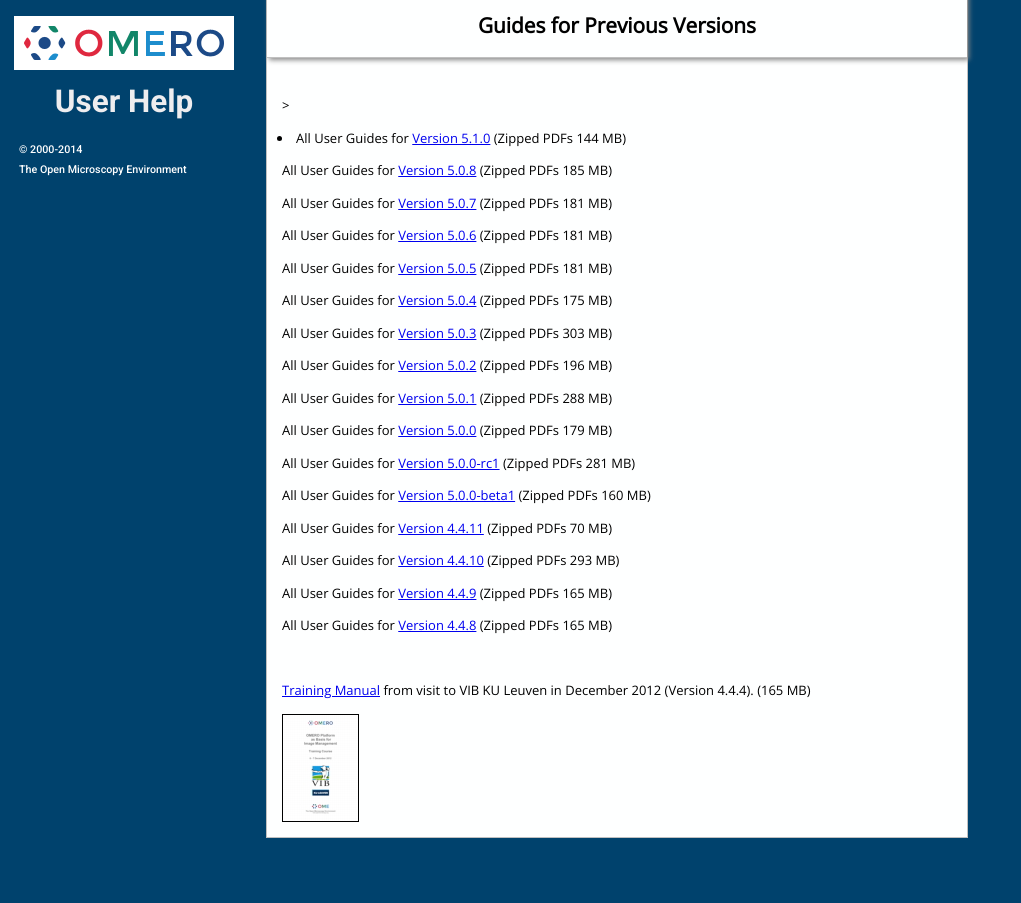
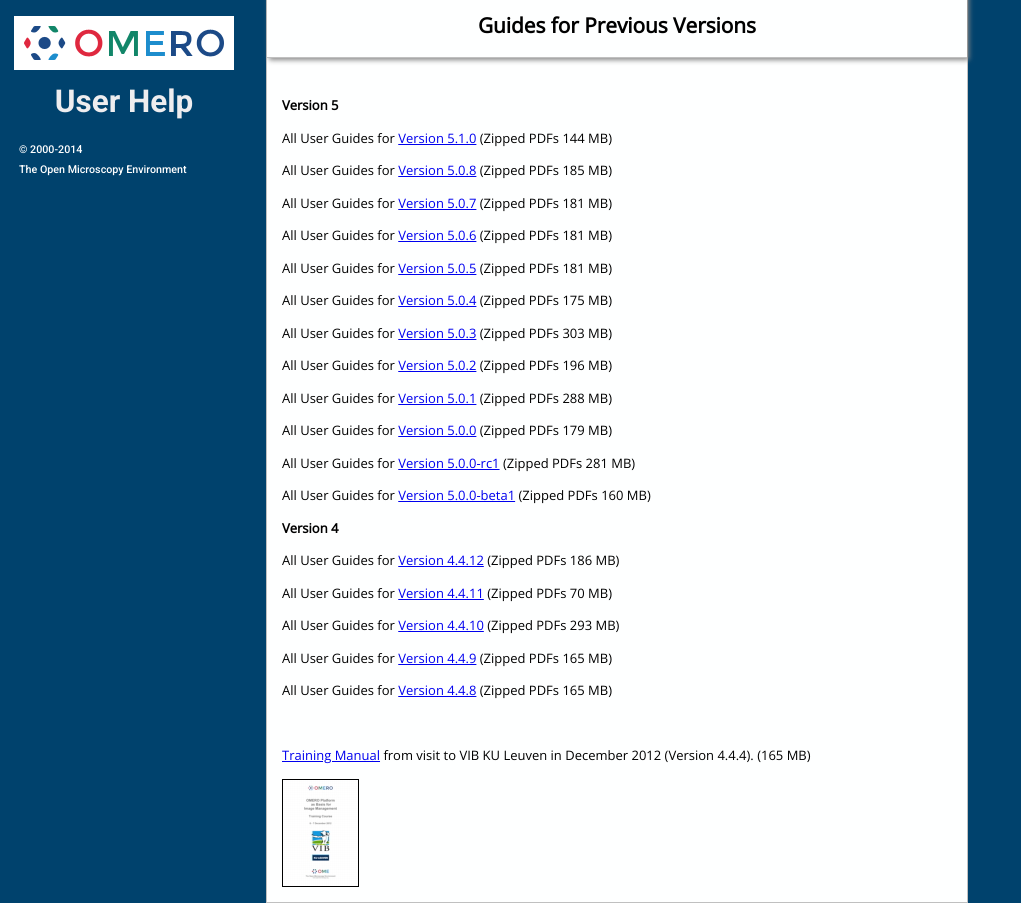
Before and after one commit to snoopycrimecop/ome-help, a Jekyll site: the page built from previous.html, in a window 1280 px wide. Shown: the whole page, without its empty margins (0-1021 px from the left). Built offline with Jekyll 4.4.1, drawn with Linux system fonts in a browser that asks for light colours; Markdown is read by kramdown in place of the engine named in the settings.

Commit message:
Change 4.4.12 to inactive version

```diff
--- a/previous.html
+++ b/previous.html
@@ -8,7 +8,9 @@
 <div class="line"><br /></div> <!-- end #line -->
 </div> <!-- end #line-block -->
 
-<p>><li>All User Guides for <a href="http://downloads.openmicroscopy.org/help/archives/OMERO_User_Guides_5_1_0.zip">Version 5.1.0</a> (Zipped PDFs 144 MB)</li></p>
+<h3>Version 5</h3>
+
+<p>All User Guides for <a href="http://downloads.openmicroscopy.org/help/archives/OMERO_User_Guides_5_1_0.zip">Version 5.1.0</a> (Zipped PDFs 144 MB)</p>
 
 <p>All User Guides for <a href="http://downloads.openmicroscopy.org/help/archives/OMERO_User_Guides_5_0_8.zip">Version 5.0.8</a> (Zipped PDFs 185 MB)</p>
 
@@ -31,6 +33,10 @@
 <p>All User Guides for <a href="http://downloads.openmicroscopy.org/help/archives/OMERO_User_Guides_5_0_0_rc1.zip">Version 5.0.0-rc1</a> (Zipped PDFs 281 MB)</p>
 
 <p>All User Guides for <a href="http://downloads.openmicroscopy.org/help/archives/OMERO_User_Guides_5_0_0_beta1.zip">Version 5.0.0-beta1</a> (Zipped PDFs 160 MB)</p>
+
+<h3>Version 4</h3>
+
+<p>All User Guides for <a href="http://downloads.openmicroscopy.org/help/archives/OMERO_User_Guides_4_4_12.zip">Version 4.4.12</a> (Zipped PDFs 186 MB)</p>
 
 <p>All User Guides for <a href="http://downloads.openmicroscopy.org/help/archives/OMERO_User_Guides_4_4_11.zip">Version 4.4.11</a> (Zipped PDFs 70 MB)</p>
 
--- a/resources.html
+++ b/resources.html
@@ -20,10 +20,6 @@
 <br/>
 
 <li>All User Guides for <a href="http://downloads.openmicroscopy.org/help/archives/OMERO_User_Guides_5_0_8.zip">Version 5.0.8</a> (Zipped PDFs 185 MB)</li>
-<br/>
-
-<li>All User Guides for <a href="http://downloads.openmicroscopy.org/help/archives/OMERO_User_Guides_4_4_12.zip">Version 4.4.12</a> (Zipped PDFs 186 MB)</li>
-<br/>
 
 </ul>
 
```
Also changed, not shown: index.html (+6 -1 lines).
